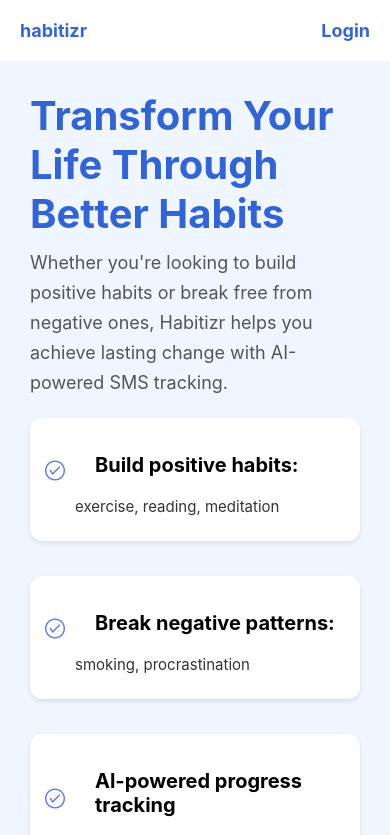
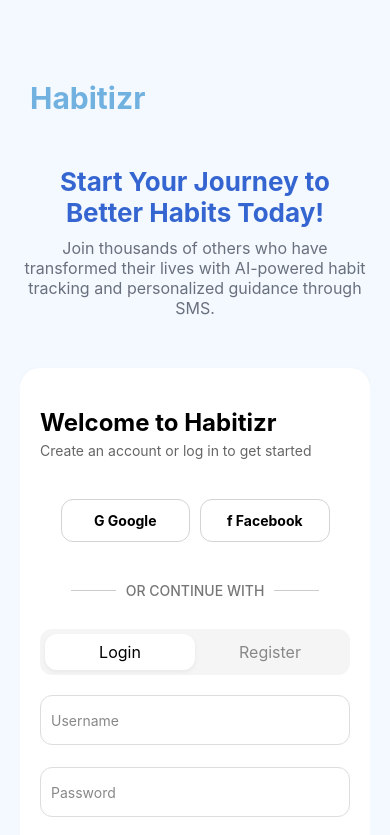
Before and after one commit to AwaisSpada/Habitizr-mobile-app, a React Native app: screen / in a window 390 px wide. Shown: the top 835 px of the page. Built offline with nearby package versions, Linux system fonts and the light colour scheme.

Commit message:
updated code

```diff
--- a/src/components/HabitCreationModal.js
+++ b/src/components/HabitCreationModal.js
@@ -1,10 +1,9 @@
 import React, { useState } from 'react';
-import { View, Text, StyleSheet, TextInput, Modal, TouchableOpacity } from 'react-native';
+import { View, Text, StyleSheet, TextInput, Modal, TouchableOpacity, ScrollView, KeyboardAvoidingView, Platform } from 'react-native';
 import DropDownPicker from 'react-native-dropdown-picker';
 import { SafeAreaView } from 'react-native-safe-area-context';
 import AntDesign from 'react-native-vector-icons/AntDesign';
 import DateTimePicker from '@react-native-community/datetimepicker';
-import { Calendar } from 'react-native-calendars';
 
 const HabitCreationModal = ({ visible, onClose }) => {
   const [habitName, setHabitName] = useState('');
@@ -15,7 +14,6 @@ const HabitCreationModal = ({ visible, onClose }) => {
   const [openFrequency, setOpenFrequency] = useState(false);
   const [openTimezone, setOpenTimezone] = useState(false);
   const [showTimePicker, setShowTimePicker] = useState(false);
-  const [showCalendar, setShowCalendar] = useState(false);
 
   const handleTimeChange = (event, selectedTime) => {
     setShowTimePicker(false);
@@ -28,7 +26,8 @@ const HabitCreationModal = ({ visible, onClose }) => {
     <SafeAreaView style={styles.safeContainer}>
       <Modal visible={visible} animationType="slide" transparent={true}>
         <View style={styles.modalOverlay}>
-          <View style={styles.modalContainer}>
+          <KeyboardAvoidingView behavior={Platform.OS === 'ios' ? 'padding' : null} style={styles.modalContainer}>
+            <ScrollView contentContainerStyle={styles.scrollViewContent} showsVerticalScrollIndicator={false}>
               <TouchableOpacity onPress={onClose} style={styles.closeIcon}>
                 <AntDesign name="close" size={24} color="black" />
               </TouchableOpacity>
@@ -42,6 +41,7 @@ const HabitCreationModal = ({ visible, onClose }) => {
                 value={habitName}
                 onChangeText={setHabitName}
                 placeholderTextColor={'grey'}
+                textAlignVertical="top"
               />
 
               <Text style={styles.label}>Description</Text>
@@ -52,21 +52,21 @@ const HabitCreationModal = ({ visible, onClose }) => {
                 onChangeText={setDescription}
                 multiline
                 placeholderTextColor={'grey'}
+                textAlignVertical="top"
               />
 
               <Text style={styles.label}>Frequency</Text>
               <DropDownPicker
                 open={openFrequency}
                 value={frequency}
-              items={[{ label: 'Daily', value: 'Daily' }, { label: 'Semi-Daily', value: 'Semi-Daily' }, { label: 'Weekly', value: 'Weekly' }]}
+                items={[
+                  { label: 'Daily', value: 'Daily' },
+                  { label: 'Semi-Daily', value: 'Semi-Daily' },
+                  { label: 'Weekly', value: 'Weekly' }
+                ]}
                 setOpen={setOpenFrequency}
                 setValue={setFrequency}
                 style={styles.dropdown}
-              onChangeValue={(value) => {
-                if (value === 'Semi-Daily' || value === 'Weekly') {
-                  setShowCalendar(true);
-                }
-              }}
                 dropDownContainerStyle={{
                   borderColor: '#ccc',
                   borderRadius: 12,
@@ -77,14 +77,7 @@ const HabitCreationModal = ({ visible, onClose }) => {
                   paddingHorizontal: 20
                 }}
               />
-            {/* {showCalendar && (
-              <Calendar
-                onDayPress={(day) => {
-                  console.log('Selected date:', day.dateString);
-                  setShowCalendar(false);
-                }}
-              />
-            )} */}
+
               <Text style={styles.label}>Reminder Time</Text>
               <TouchableOpacity onPress={() => setShowTimePicker(true)} style={styles.input1}>
                 <Text>{reminderTime ? new Date(reminderTime).toLocaleTimeString([], { hour: '2-digit', minute: '2-digit' }) : 'Select Time'}</Text>
@@ -126,11 +119,17 @@ const HabitCreationModal = ({ visible, onClose }) => {
                   }}
                 />
               )}
+
               <Text style={styles.label}>Timezone</Text>
               <DropDownPicker
                 open={openTimezone}
                 value={timezone}
-              items={[{ label: 'Asia/Karachi', value: 'Asia/Karachi' }, { label: 'America/New_York', value: 'America/New_York' }, { label: 'Europe/London', value: 'Europe/London' }]}
+                items={[
+                  { label: 'Asia/Karachi', value: 'Asia/Karachi' },
+                  { label: 'America/New_York', value: 'America/New_York' },
+                  { label: 'Europe/London', value: 'Europe/London' }
+                ]}
+                dropDownDirection='TOP'
                 setOpen={setOpenTimezone}
                 setValue={setTimezone}
                 style={styles.dropdown}
@@ -148,7 +147,8 @@ const HabitCreationModal = ({ visible, onClose }) => {
               <TouchableOpacity style={styles.button}>
                 <Text style={styles.buttonText}>Create Habit</Text>
               </TouchableOpacity>
-          </View>
+            </ScrollView>
+          </KeyboardAvoidingView>
         </View>
       </Modal>
     </SafeAreaView>
@@ -158,7 +158,7 @@ const HabitCreationModal = ({ visible, onClose }) => {
 const styles = StyleSheet.create({
   safeContainer: {
     flex: 1,
-    backgroundColor: "white", // Keeping existing background color
+    backgroundColor: "white",
   },
   modalOverlay: {
     flex: 1,
@@ -168,7 +168,7 @@ const styles = StyleSheet.create({
   },
   modalContainer: {
     width: '100%',
-    height: '85%',
+    maxHeight: '95%',
     backgroundColor: 'white',
     padding: 20,
     borderRadius: 10,
@@ -177,6 +177,10 @@ const styles = StyleSheet.create({
     shadowOffset: { width: 0, height: 2 },
     shadowOpacity: 0.3,
     shadowRadius: 4,
+  },
+  scrollViewContent: {
+    flexGrow: 1,
+    paddingBottom: 20,
   },
   closeIcon: {
     alignSelf: 'flex-end',
@@ -203,8 +207,29 @@ const styles = StyleSheet.create({
     padding: 12,
     fontSize: 14,
     backgroundColor: 'white',
-    marginBottom: 5,
-    marginTop: 10,
+    marginBottom: 10,
+    marginTop: 5,
+  },
+  textArea: {
+    height: 80,
+  },
+  dropdown: {
+    borderWidth: 1,
+    borderColor: '#ccc',
+    borderRadius: 15,
+    marginBottom: 10,
+    marginTop: 5
+  },
+  button: {
+    backgroundColor: 'rgb(83,121,166)',
+    padding: 15,
+    borderRadius: 15,
+    alignItems: 'center',
+    marginTop: 20,
+  },
+  buttonText: {
+    color: 'white',
+    fontWeight: 'bold',
   },
   input1: {
     borderWidth: 1,
@@ -217,45 +242,10 @@ const styles = StyleSheet.create({
     marginTop: 10,
     width: '25%'
   },
-  textArea: {
-    height: 60,
-  },
-  dropdown: {
-    borderWidth: 1,
-    borderColor: '#ccc',
-    borderRadius: 15,
-    marginBottom: 5,
-    marginTop: 10
-  },
-  button: {
-    backgroundColor: 'rgb(83,121,166)',
-    padding: 15,
-    borderRadius: 15,
-    alignItems: 'center',
-    marginTop: 30,
-  },
-  buttonText: {
-    color: 'white',
-    fontWeight: 'bold',
-  },
-  modalBackground: {
-    flex: 1,
-    justifyContent: 'flex-end',
-    bottom: 200
-  },
-  timePickerContainer: {
-    backgroundColor: 'white',
-    padding: 10,
-    borderRadius: 10,
-    alignSelf: 'center',
-    marginBottom: '50%',
-    borderWidth: 1,
-    borderColor: 'grey'
-  },
   tooltipContainer: {
     position: 'absolute',
     left: 20,
-    top: 140, // Adjust based on the input field position
+    top: 120, // Adjust based on the input field position
     zIndex: 10000,
   },
   tooltip: {
@@ -271,15 +261,6 @@ const styles = StyleSheet.create({
     paddingHorizontal: 20,
     paddingBottom: 10,
   },
-  resetButton: {
-    color: '#007AFF',
-    fontSize: 16,
-  },
-  doneButton: {
-    color: '#007AFF',
-    fontSize: 16,
-    fontWeight: 'bold',
-  },
 });
 
 export default HabitCreationModal;
--- a/src/navigation/AppNavigator.js
+++ b/src/navigation/AppNavigator.js
@@ -5,17 +5,19 @@ import LoginScreen from '../screens/LoginScreen';
 import DashboardScreen from '../screens/Dashboard';
 import ProfileScreen from '../screens/ProfileScreen';
 import HabitInfoScreen from '../screens/HabitInfoScreen';
+import SplashScreen from '../screens/SplashScreen'
 
 const Stack = createStackNavigator();
 
 const AppNavigator = () => {
   return (
     <NavigationContainer>
-      <Stack.Navigator initialRouteName="HabitInfo" screenOptions={{ headerShown: false }}>
-        <Stack.Screen name="HabitInfo" component={HabitInfoScreen} />
+      <Stack.Navigator initialRouteName="Splash" screenOptions={{ headerShown: false }}>
+        <Stack.Screen name="Splash" component={SplashScreen} />
         <Stack.Screen name="Login" component={LoginScreen} />
         <Stack.Screen name="Dashboard" component={DashboardScreen} />
         <Stack.Screen name="Profile" component={ProfileScreen} />
+        <Stack.Screen name="HabitInfo" component={HabitInfoScreen} />
       </Stack.Navigator>
     </NavigationContainer>
   );
--- a/src/screens/Dashboard/styles.js
+++ b/src/screens/Dashboard/styles.js
@@ -53,11 +53,14 @@ const styles = StyleSheet.create({
     margin: 10,
     marginBottom: 12,
     position: "relative",
-    shadowColor: "#000",
-    shadowOffset: { width: 0, height: 2 },
-    shadowOpacity: 0.1,
-    shadowRadius: 3,
-    elevation: 3, // Shadow for Android
+    shadowColor: "#aaa", // Change from black to gray for a softer shadow
+    shadowOffset: {
+      width: 0,
+      height: 2,
+    },
+    shadowOpacity: 0.15, // Reduce opacity for a lighter shadow
+    shadowRadius: 4, // Increase radius for a softer look
+    elevation: 4, // Keep elevation for Android shadow
   },
   cardTitle: {
     fontSize: 14,
@@ -159,11 +162,14 @@ const styles = StyleSheet.create({
     margin: 10,
     marginBottom: 12,
     position: "relative",
-    shadowColor: "#000",
-    shadowOffset: { width: 0, height: 2 },
-    shadowOpacity: 0.1,
-    shadowRadius: 3,
-    elevation: 3, // Shadow for Android
+    shadowColor: "#aaa", // Change from black to gray for a softer shadow
+    shadowOffset: {
+      width: 0,
+      height: 2,
+    },
+    shadowOpacity: 0.15, // Reduce opacity for a lighter shadow
+    shadowRadius: 4, // Increase radius for a softer look
+    elevation: 4, // Keep elevation for Android shadow
   },
   subtitle: {
     fontSize: 18,
--- a/src/screens/LoginScreen/index.js
+++ b/src/screens/LoginScreen/index.js
@@ -1,21 +1,22 @@
 import React, { useState } from "react";
 import {
-  View, Text, TextInput, TouchableOpacity,
-  StyleSheet, Image, ScrollView
-} from "react-native";
+  View, Text, TextInput, TouchableOpacity, StyleSheet, Image, ScrollView } from "react-native";
 import styles from './styles';
 
 const LoginScreen = (props) => {
   const [isLogin, setIsLogin] = useState(true);
 
   return (
-    <ScrollView contentContainerStyle={styles.scrollContainer}>
-      <View style={styles.container}>
-        {/* Logo */}
-        <Image
+    <View style={styles.container}>
+      {/* Logo */}
+      {/* <Image
           source={require('../../assets/images/logo.png')}
           style={styles.logo}
-        />
+        /> */}
+      <View style={{ paddingTop: 60, alignSelf: 'flex-start', paddingLeft: 10 }}>
+        <Text style={styles.mainTitle}>Habitizr</Text>
+      </View>
+      <ScrollView contentContainerStyle={styles.scrollContainer} showsVerticalScrollIndicator={false}>
 
         {/* Header Text */}
         <Text style={styles.header}>
@@ -33,7 +34,7 @@ const LoginScreen = (props) => {
           </Text>
 
           {/* Social Login Buttons */}
-          <View style={{ alignItems: 'center',paddingTop:20 }}>
+          <View style={{ alignItems: 'center', paddingTop: 20 }}>
             <View style={styles.socialContainer}>
               <TouchableOpacity style={styles.socialButton}>
                 <Text style={styles.socialText}>G Google</Text>
@@ -115,21 +116,21 @@ const LoginScreen = (props) => {
           </Text>
         </View>
 
-        <View style={[styles.featureCard, {marginTop:20}]}>
+        <View style={[styles.featureCard, { marginTop: 20 }]}>
           <Text style={styles.featureTitle}>AI-Powered Insights</Text>
           <Text style={styles.featureText}>
             Get personalized feedback and motivation based on your responses.
           </Text>
         </View>
 
-        <View style={[styles.featureCard, {marginTop:20}]}>
+        <View style={[styles.featureCard, { marginTop: 20 }]}>
           <Text style={styles.featureTitle}>Proven Results</Text>
           <Text style={styles.featureText}>
             Join thousands who have successfully built lasting habits with our platform.
           </Text>
         </View>
-      </View>
-    </ScrollView>
+      </ScrollView>
+    </View>
   );
 };
 
--- a/src/screens/LoginScreen/styles.js
+++ b/src/screens/LoginScreen/styles.js
@@ -7,7 +7,7 @@ const styles = StyleSheet.create({
     textAlign: 'center',
     marginBottom: 10,
     color: 'rgb(53,101,208)',
-    paddingTop:30
+    paddingTop:50
   },
   subHeader: {
     fontSize: 16,
@@ -25,7 +25,8 @@ const styles = StyleSheet.create({
   title: {
     fontSize: 24,
     fontWeight: "bold",
-    marginBottom: 5
+    marginBottom: 5,
+    paddingTop:20
   },
   subtitle: {
     fontSize: 14,
@@ -60,8 +61,8 @@ const styles = StyleSheet.create({
   switchContainer: {
     flexDirection: "row",
     backgroundColor: "rgb(245,245,245)",
-    borderRadius: 10,
-    width: "95%",
+    borderRadius: 12,
+    width: "100%",
     padding: 5,
     marginBottom: 20,
     marginTop:20
@@ -70,14 +71,18 @@ const styles = StyleSheet.create({
     flex: 1,
     padding: 8,
     alignItems: "center",
-    borderRadius: 10
+    borderRadius: 12
   },
   activeButton: {
     backgroundColor: "#fff",
-    shadowColor: "#000",
-    shadowOpacity: 0.1,
-    shadowRadius: 3,
-    elevation: 2
+    shadowColor: "#aaa", // Change from black to gray for a softer shadow
+    shadowOffset: {
+      width: 0,
+      height: 2,
+    },
+    shadowOpacity: 0.15, // Reduce opacity for a lighter shadow
+    shadowRadius: 4, // Increase radius for a softer look
+    elevation: 4, // Keep elevation for Android shadow
   },
   switchText: {
     fontSize: 16,
@@ -140,14 +145,14 @@ const styles = StyleSheet.create({
     padding:20,
     borderRadius:20,
     marginTop:30,
-    shadowColor: "#000",
+    shadowColor: "#aaa", // Change from black to gray for a softer shadow
     shadowOffset: {
       width: 0,
       height: 2,
     },
-    shadowOpacity: 0.25,
-    shadowRadius: 3.84,
-    elevation: 5,
+    shadowOpacity: 0.15, // Reduce opacity for a lighter shadow
+    shadowRadius: 4, // Increase radius for a softer look
+    elevation: 4, // Keep elevation for Android shadow
   },
   separatorContainer: {
     flexDirection: "row",
@@ -174,7 +179,7 @@ const styles = StyleSheet.create({
     paddingTop:20
   },
   formContainer: {
-    width: "95%",
+    width: "100%",
   },
   sectionTitle: {
     fontSize: 22,
@@ -185,16 +190,19 @@ const styles = StyleSheet.create({
     paddingTop:30
   },
   featureCard: {
-    width: "90%",
+    width: "100%",
     backgroundColor: "white",
     borderRadius: 15,
     padding: 30,
     marginBottom: 12,
-    shadowColor: "#000",
-    shadowOffset: { width: 0, height: 2 },
-    shadowOpacity: 0.1,
-    shadowRadius: 3,
-    elevation: 3, // Shadow for Android
+    shadowColor: "#aaa", // Change from black to gray for a softer shadow
+    shadowOffset: {
+      width: 0,
+      height: 2,
+    },
+    shadowOpacity: 0.15, // Reduce opacity for a lighter shadow
+    shadowRadius: 4, // Increase radius for a softer look
+    elevation: 4, // Keep elevation for Android shadow
   },
   featureTitle: {
     fontSize: 16,
@@ -207,6 +215,11 @@ const styles = StyleSheet.create({
     color: "#555",
     textAlign: "center",
   },
+  mainTitle: {
+    fontSize: 30,
+    fontWeight: 'bold',
+    color: 'rgb(113,177,224)'
+  },
 });
 
 export default styles;
--- a/src/screens/ProfileScreen/styles.js
+++ b/src/screens/ProfileScreen/styles.js
@@ -21,6 +21,7 @@ const styles = StyleSheet.create({
     fontWeight: 'bold',
     color: '#3A5BA0',
     marginBottom: 10,
+    paddingTop:30
   },
   upgradeText: {
     color: "white",
@@ -36,10 +37,14 @@ const styles = StyleSheet.create({
     backgroundColor: 'white',
     padding: 20,
     borderRadius: 20,
-    shadowColor: '#000',
-    shadowOpacity: 0.1,
-    shadowRadius: 4,
-    elevation: 3,
+    shadowColor: "#aaa", // Change from black to gray for a softer shadow
+    shadowOffset: {
+      width: 0,
+      height: 2,
+    },
+    shadowOpacity: 0.15, // Reduce opacity for a lighter shadow
+    shadowRadius: 4, // Increase radius for a softer look
+    elevation: 4, // Keep elevation for Android shadow
   },
   subHeader: {
     fontSize: 18,
@@ -133,10 +138,14 @@ const styles = StyleSheet.create({
     backgroundColor: '#F8F8F8',
     padding: 20,
     borderRadius: 10,
-    shadowColor: '#000',
-    shadowOpacity: 0.1,
-    shadowRadius: 4,
-    elevation: 3,
+    shadowColor: "#aaa", // Change from black to gray for a softer shadow
+    shadowOffset: {
+      width: 0,
+      height: 2,
+    },
+    shadowOpacity: 0.15, // Reduce opacity for a lighter shadow
+    shadowRadius: 4, // Increase radius for a softer look
+    elevation: 4, // Keep elevation for Android shadow
     marginBottom: 15,
   },
   sectionTitle: {
@@ -175,6 +184,26 @@ const styles = StyleSheet.create({
     color: '#777',
     marginTop: 10,
   },
+  backButton: {
+    position: 'absolute',
+    top: 10,
+    left: 15,
+    zIndex: 10,
+  },
+  accountContainer:{
+    padding: 20,
+    backgroundColor: 'white',
+    borderRadius: 30,
+    marginTop: 30,
+    shadowColor: "#aaa", // Change from black to gray for a softer shadow
+    shadowOffset: {
+      width: 0,
+      height: 2,
+    },
+    shadowOpacity: 0.15, // Reduce opacity for a lighter shadow
+    shadowRadius: 4, // Increase radius for a softer look
+    elevation: 4, // Keep elevation for Android shadow
+  }
 });
 
 export default styles;
--- /dev/null
+++ b/src/screens/SplashScreen/index.js
@@ -0,0 +1,57 @@
+import React, { useEffect, useState } from 'react';
+import { View, Image, Text, Animated, StyleSheet } from 'react-native';
+
+const SplashScreen = (props) => {
+    const [fadeAnim] = useState(new Animated.Value(0));
+
+    useEffect(() => {
+        Animated.timing(
+            fadeAnim,
+            {
+                toValue: 1,
+                duration: 5000,
+                useNativeDriver: true
+            }
+        ).start(() => {
+            // Navigate to the login screen after the animation is completed
+            props.navigation.navigate('Login');
+        });
+    }, []);
+
+    return (
+        <View style={[styles.container, {backgroundColor: 'white'}]}>
+            {/* <Image source={require('../../../assets/images/logo_screen.png')} style={styles.image} resizeMode='contain' /> */}
+            <Animated.View style={{ opacity: fadeAnim }}>
+                <View style={styles.title}>
+                    <Text style={styles.mainTitle}>Habitizr</Text>
+                </View>
+            </Animated.View>
+        </View>
+    );
+};
+
+const styles = StyleSheet.create({
+    container: {
+        flex: 1,
+        alignItems: 'center',
+        justifyContent: 'center',
+      },
+      image: {
+        width: 250,
+        height: 200
+      },
+      title: {
+        alignItems: 'center'
+      },
+      mainTitle: {
+        fontSize: 40,
+        fontWeight: 'bold',
+        color: 'rgb(113,177,224)'
+      },
+      animationText: {
+        fontSize: 12,
+        fontWeight: 'bold',
+      },
+  });
+
+export default SplashScreen;
```
Also changed, not shown: react-native.config.js (+5 -2 lines), src/screens/ProfileScreen/index.js (+13 -5 lines), 5 other files (tests, documents, lock files or other folders). Lines whose indentation alone changed are shown as unchanged.
